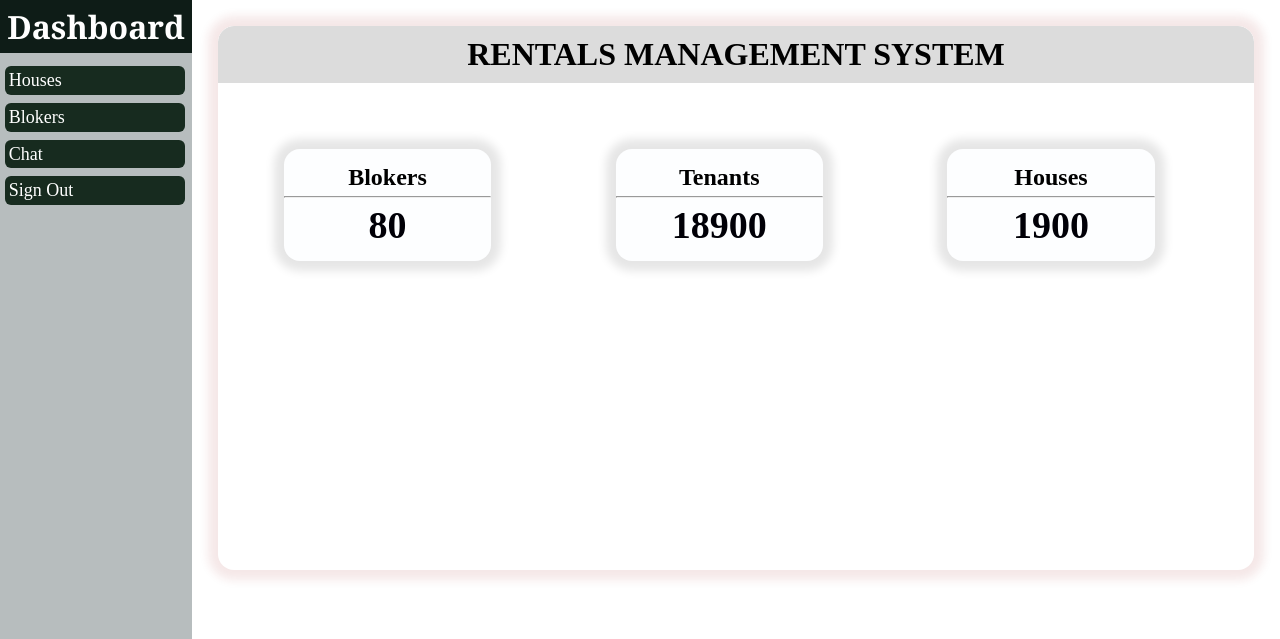
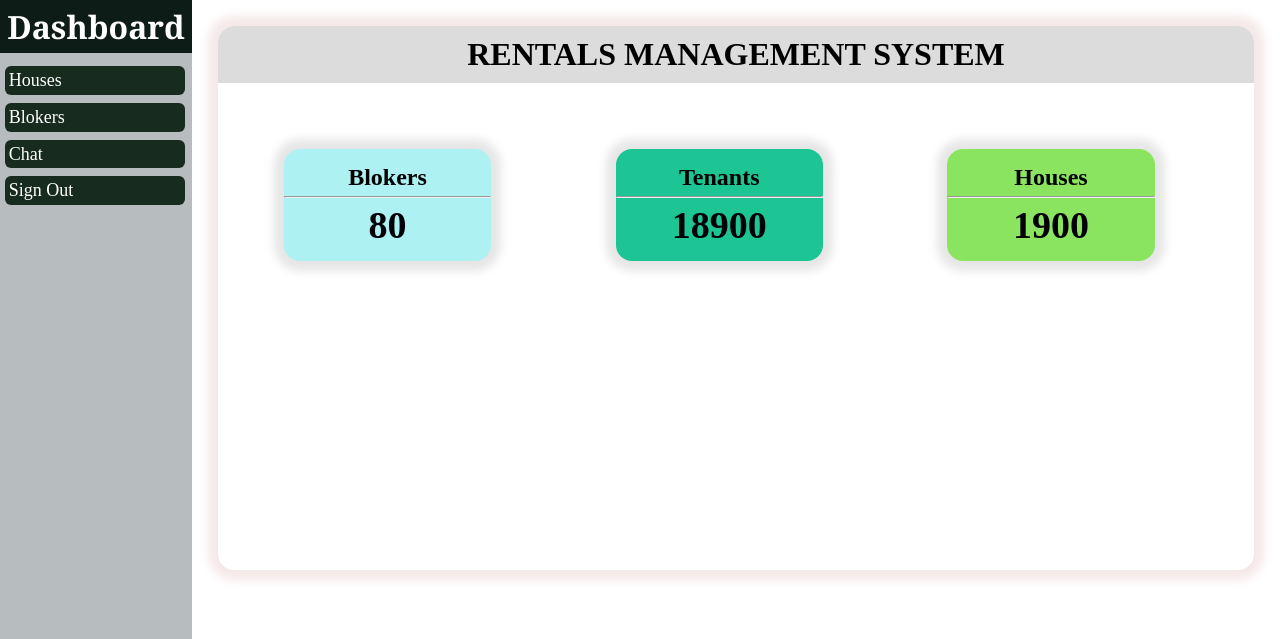
Before and after one commit to ineskanyamuneza/Rentals, a PHP site: page /Landlord/index.php in a window 1280 px wide. Shown: the part 83-722 px from the top of the page. Run offline with PHP 8.4, Linux system fonts and the light colour scheme.

Commit message:
i have added difrent colors for sub cards and i added classes in the index

```diff
--- a/Landlord/assets/css/style.css
+++ b/Landlord/assets/css/style.css
@@ -181,6 +181,15 @@
         padding:4px;
         margin-top:0%;
     }
+    .container .main-content .card .cd1{
+        background-color: rgb(174, 241, 242);
+    }
+    .container .main-content .card .cd2{
+        background-color: rgb(29, 196, 148);
+    }
+    .container .main-content .card .cd3{
+        background-color: rgb(139, 228, 95);
+    }
     .container .main-content .card .card1:hover{
         background-color: rgb(7, 18, 101);
         cursor: pointer;
--- a/Landlord/index.php
+++ b/Landlord/index.php
@@ -8,19 +8,19 @@
     <div class="main-content">
         <h1>RENTALS MANAGEMENT SYSTEM</h1>
         <div class="card">
-           <div class="card1">
+           <div class="card1 cd1">
             <h2>Blokers</h2>
             <hr>
             <h2 class="number">80</h2>
 
            </div>
-           <div class="card1">
+           <div class="card1 cd2">
             <h2>Tenants</h2>
             <hr>
             <h2 class="number">18900</h2>
 
            </div>
-           <div class="card1">
+           <div class="card1 cd3">
             <h2>Houses</h2>
             <hr>
             <h2 class="number">1900</h2>
```
